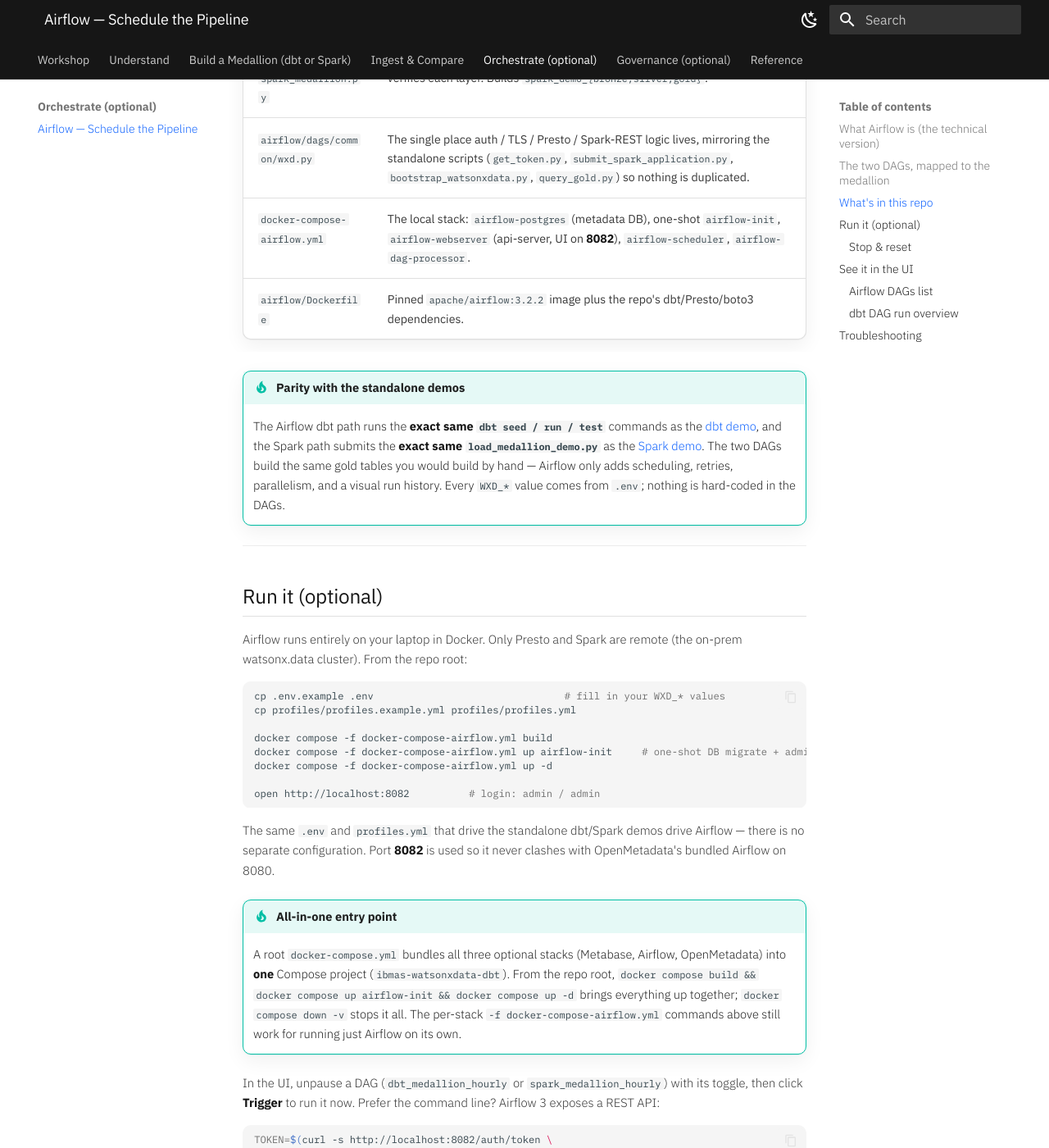
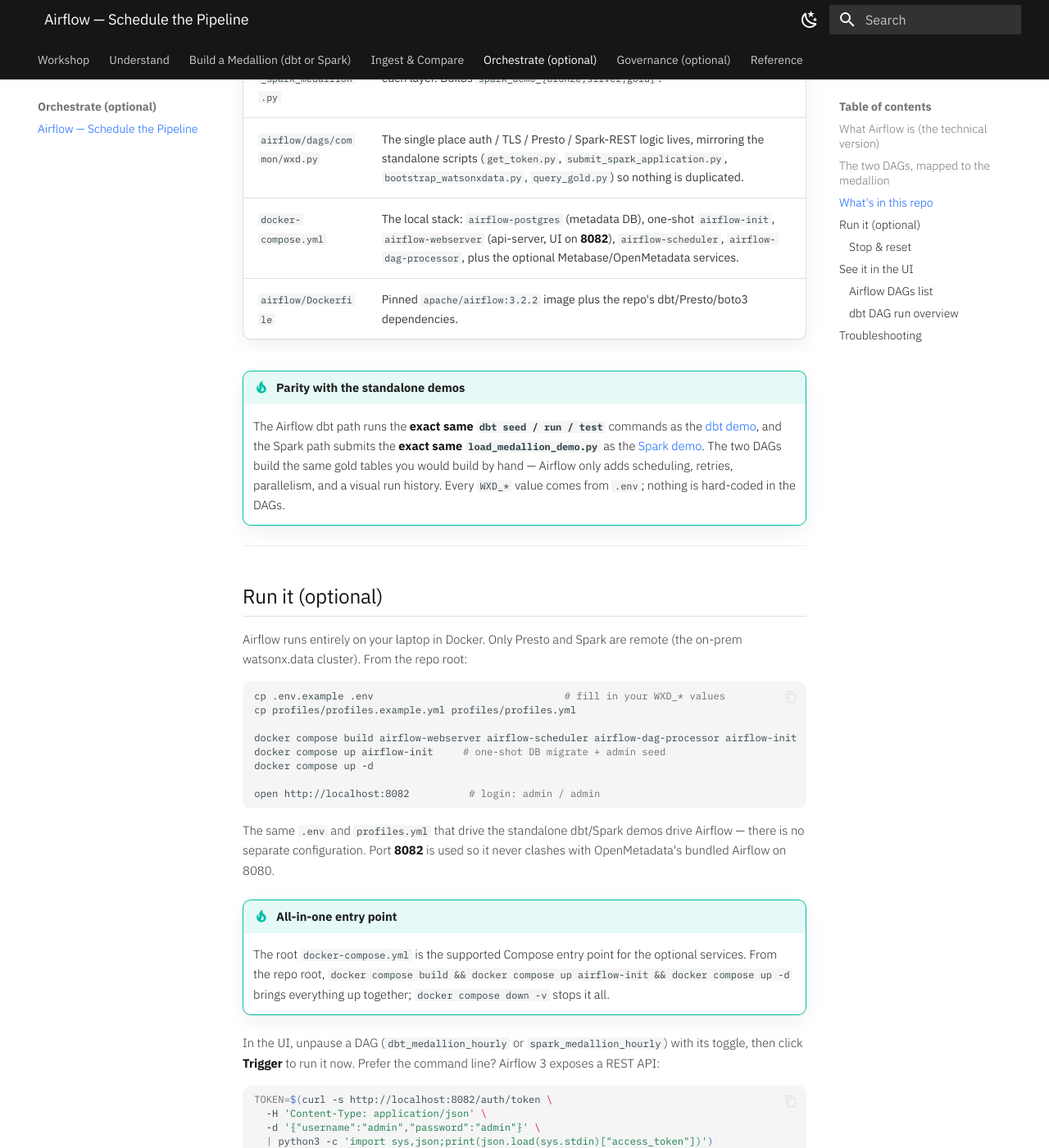
Before and after one commit to aseelert/ibmas-watsonxdata-dbt, an MkDocs documentation site: the page built from docs/airflow.md, in a window 1280 px wide and 1400 px high, scrolled down 3372 px. Shown: the whole window at 82% size. Built offline with MkDocs 1.6.1 and Material for MkDocs 9.7.7, drawn with Linux system fonts in a browser that asks for light colours; some of the changed text lies outside the part shown.

Commit message:
Unify Airflow into root compose

````diff
--- a/docker-compose-metabase.yml
+++ b/docker-compose-metabase.yml
@@ -14,7 +14,7 @@
 #   * Browse and query the tables under the `iceberg_data` catalog (the same
 #     catalog dbt + Spark write the medallion schemas into).
 #
-# Design principles (identical to docker-compose-airflow.yml):
+# Design principles (identical to the Airflow services in docker-compose.yml):
 #   * SINGLE SOURCE OF TRUTH — every watsonx.data (WXD_*) value comes from .env
 #     via `env_file`. None are duplicated here. The Presto host, user, API key,
 #     catalog and instance id are read straight from .env.
--- a/docs/airflow.md
+++ b/docs/airflow.md
@@ -70,7 +70,7 @@
 | `airflow/dags/dag_dbt_medallion.py` | DAG `dbt_medallion_hourly` — `@hourly`, one `BashOperator` per dbt model, mirroring the dbt `ref()` lineage. Builds `dbt_demo_{raw,bronze,silver,gold}`. |
 | `airflow/dags/dag_spark_medallion.py` | DAG `spark_medallion_hourly` — `@hourly`, submits one Spark job then verifies each layer. Builds `spark_demo_{bronze,silver,gold}`. |
 | `airflow/dags/common/wxd.py` | The single place auth / TLS / Presto / Spark-REST logic lives, mirroring the standalone scripts (`get_token.py`, `submit_spark_application.py`, `bootstrap_watsonxdata.py`, `query_gold.py`) so nothing is duplicated. |
-| `docker-compose-airflow.yml` | The local stack: `airflow-postgres` (metadata DB), one-shot `airflow-init`, `airflow-webserver` (api-server, UI on **8082**), `airflow-scheduler`, `airflow-dag-processor`. |
+| `docker-compose.yml` | The local stack: `airflow-postgres` (metadata DB), one-shot `airflow-init`, `airflow-webserver` (api-server, UI on **8082**), `airflow-scheduler`, `airflow-dag-processor`, plus the optional Metabase/OpenMetadata services. |
 | `airflow/Dockerfile` | Pinned `apache/airflow:3.2.2` image plus the repo's dbt/Presto/boto3 dependencies. |
 
 !!! tip "Parity with the standalone demos"
@@ -86,9 +86,9 @@
 cp .env.example .env                                # fill in your WXD_* values
 cp profiles/profiles.example.yml profiles/profiles.yml
 
-docker compose -f docker-compose-airflow.yml build
-docker compose -f docker-compose-airflow.yml up airflow-init     # one-shot DB migrate + admin seed
-docker compose -f docker-compose-airflow.yml up -d
+docker compose build airflow-webserver airflow-scheduler airflow-dag-processor airflow-init
+docker compose up airflow-init     # one-shot DB migrate + admin seed
+docker compose up -d
 
 open http://localhost:8082          # login: admin / admin
 ```
@@ -96,7 +96,7 @@
 The same `.env` and `profiles.yml` that drive the standalone dbt/Spark demos drive Airflow — there is no separate configuration. Port **8082** is used so it never clashes with OpenMetadata's bundled Airflow on 8080.
 
 !!! tip "All-in-one entry point"
-    A root `docker-compose.yml` bundles all three optional stacks (Metabase, Airflow, OpenMetadata) into **one** Compose project (`ibmas-watsonxdata-dbt`). From the repo root, `docker compose build && docker compose up airflow-init && docker compose up -d` brings everything up together; `docker compose down -v` stops it all. The per-stack `-f docker-compose-airflow.yml` commands above still work for running just Airflow on its own.
+    The root `docker-compose.yml` is the supported Compose entry point for the optional services. From the repo root, `docker compose build && docker compose up airflow-init && docker compose up -d` brings everything up together; `docker compose down -v` stops it all.
 
 In the UI, unpause a DAG (`dbt_medallion_hourly` or `spark_medallion_hourly`) with its toggle, then click **Trigger** to run it now. Prefer the command line? Airflow 3 exposes a REST API:
 
@@ -120,10 +120,10 @@
 
 ```bash
 # Stop the stack, keep the metadata DB (DAG history, connections):
-docker compose -f docker-compose-airflow.yml down
+docker compose down
 
 # Stop and wipe everything (forces a fresh airflow-init next start):
-docker compose -f docker-compose-airflow.yml down -v
+docker compose down -v
 ```
 
 !!! note "One external dependency: the engines must be awake"
@@ -147,11 +147,11 @@
 
 | Symptom | Likely cause & fix |
 | --- | --- |
-| `up -d` exits or the webserver never goes healthy | The `airflow-init` one-shot didn't finish first. Run it on its own — `docker compose -f docker-compose-airflow.yml up airflow-init` — wait for it to exit `0`, then `up -d`. |
-| Port 8082 already in use | Another process holds the port. Edit the `airflow-webserver` `ports:` mapping in `docker-compose-airflow.yml` (e.g. `8083:8080`), then `up -d` again. |
+| `up -d` exits or the webserver never goes healthy | The `airflow-init` one-shot didn't finish first. Run it on its own — `docker compose up airflow-init` — wait for it to exit `0`, then `up -d`. |
+| Port 8082 already in use | Another process holds the port. Edit the `airflow-webserver` `ports:` mapping in `docker-compose.yml` (e.g. `8083:8080`), then `up -d` again. |
 | A DAG shows no runs after you unpause it | Unpausing only enables the **schedule**; to run immediately click **Trigger** in the UI (or POST a `dagRuns` as shown above). |
 | A task fails with an auth or `authenticator was not loaded` error | The watsonx.data **Presto** (or **Spark**) engine is suspended/resuming. Start the engine and clear the failed task to retry — the Spark DAG re-mints its token automatically. |
-| DAGs don't appear in the list | The `airflow-dag-processor` parses `airflow/dags/`; give it a few seconds, then check its logs: `docker compose -f docker-compose-airflow.yml logs airflow-dag-processor`. |
+| DAGs don't appear in the list | The `airflow-dag-processor` parses `airflow/dags/`; give it a few seconds, then check its logs: `docker compose logs airflow-dag-processor`. |
 
 For the underlying credentials and `WXD_*` values every task reads, see the [Configuration](configuration.md) page.
 
````
Also changed, not shown: airflow/README.md (+4 -4 lines), docker-compose-airflow.yml (deleted, +0 -155 lines), docker-compose.yml (+102 -8 lines), docs/files.md (+1 -1 lines), docs/metabase.md (+1 -1 lines), docs/troubleshooting.md (+3 -1 lines), 3 other files.
